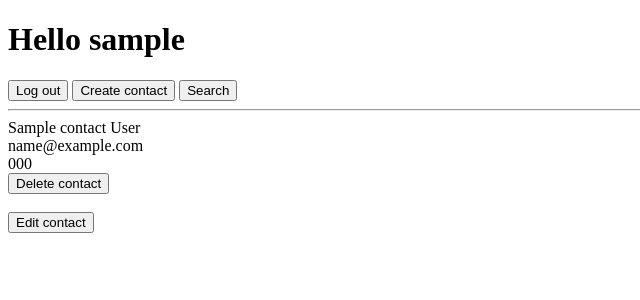
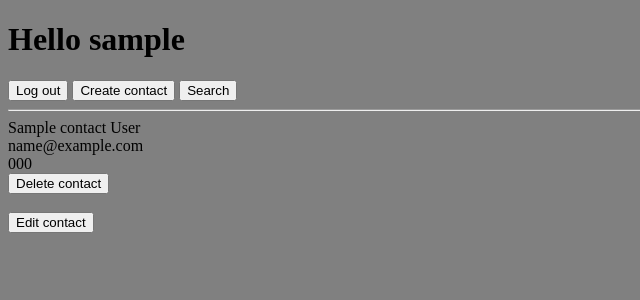
Before and after one commit to Leoshirei/Contact_manager, a Django app: page /main_panel/ in a window 1280 px wide. Shown: the top 300 px of the page, without its empty margins (0-640 px from the left). Run offline with Django 5.2, Linux system fonts and the light colour scheme; a user stored in the database is signed in; tables that the repository leaves empty hold one stand-in row (values such as "Sample post").

Commit message:
Add initial CSS styling

```diff
--- /dev/null
+++ b/contacts/static/contacts/style.css
@@ -0,0 +1,4 @@
+body
+{
+    background-color: gray;
+}
--- a/contacts/templates/main_panel.html
+++ b/contacts/templates/main_panel.html
@@ -1,8 +1,10 @@
+{% load static %}
 <!DOCTYPE html>
 <html lang="en">
 <head>
     <meta charset="UTF-8">
     <title>Contacts {{ request.user.username }}</title>
+    <link rel="stylesheet" href="{% static 'contacts/style.css' %}">
 </head>
 <body>
     <h1>Hello {{ request.user.username }}</h1>
--- a/contacts/templates/search_contact.html
+++ b/contacts/templates/search_contact.html
@@ -1,3 +1,4 @@
+
 <!DOCTYPE html>
 <html lang="en">
     <head>
```
